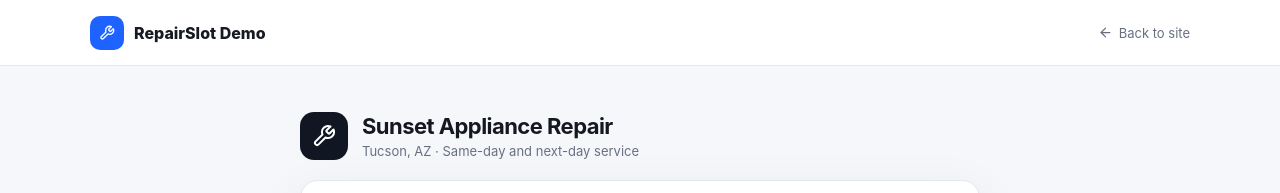
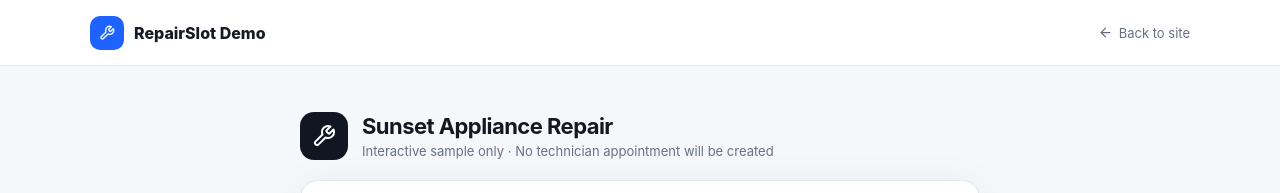
Before and after one commit to golfsum/Repairslot, a Next.js app: page /book/demo in a window 1280 px wide. Shown: the top 193 px of the page. Built offline with nearby package versions, Linux system fonts and the light colour scheme.

Commit message:
content: clarify sample booking before confirmation

```diff
--- a/app/book/demo/page.tsx
+++ b/app/book/demo/page.tsx
@@ -16,7 +16,7 @@ export default function BookingDemo(){
   return <main className={embed?'bookingPage embedded':'bookingPage'}>
     {!embed&&<header className="bookingTop"><a href="/" className="brand"><span className="brandMark"><Wrench size={16}/></span><span>RepairSlot Demo</span></a><a href="/"><ArrowLeft size={15}/> Back to site</a></header>}
     <section className="bookingShell">
-      <div className="businessIntro"><div className="businessLogo"><Wrench/></div><div><h1>Sunset Appliance Repair</h1><p>Tucson, AZ · Same-day and next-day service</p></div></div>
+      <div className="businessIntro"><div className="businessLogo"><Wrench/></div><div><h1>Sunset Appliance Repair</h1><p>Interactive sample only · No technician appointment will be created</p></div></div>
       <div className="bookingCard">
         <div className="bookingCardHead"><strong>Book a repair</strong><span>Step {Math.min(step,3)} of 3</span></div>
         {!booked&&step===1&&<div className="bookingBody"><h2>What needs repair?</h2><p>Select the closest match. A technician can confirm the exact issue on site.</p><div className="bookingChoices">{services.map(x=><button className={service===x?'bookingChoice selected':'bookingChoice'} key={x} onClick={()=>setService(x)}>{x}</button>)}</div><button className="button full" onClick={()=>setStep(2)}>Continue</button></div>}
```
